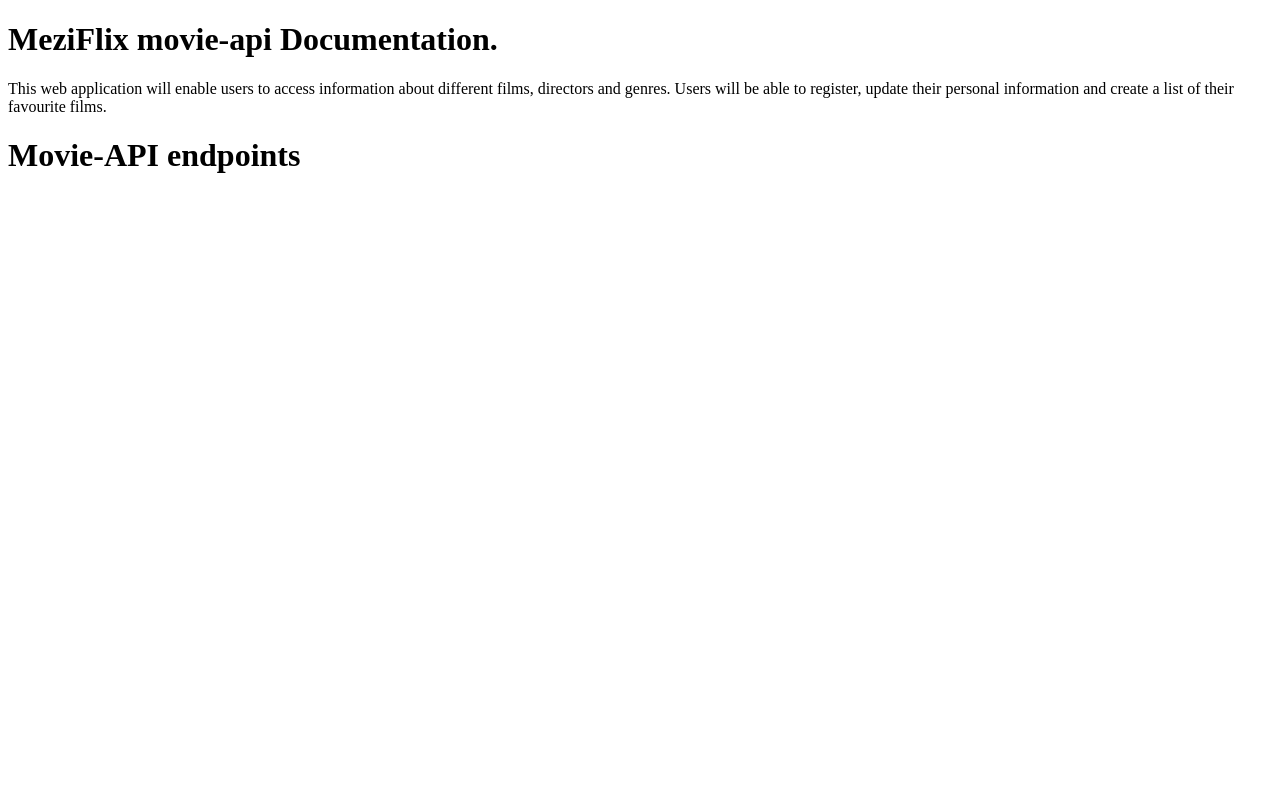
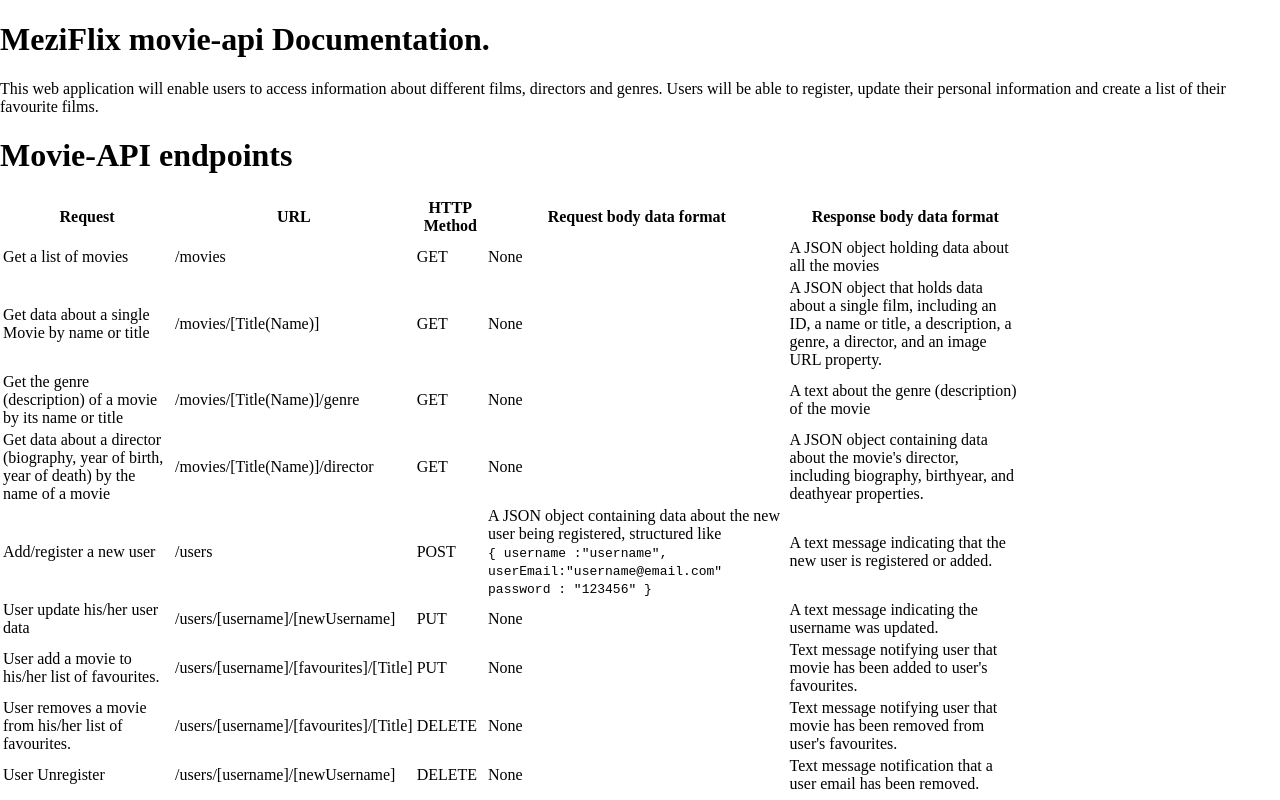
Before and after one commit to Mezekr/MeziFlix-app, a website: page public/documentation.html in a window 1280 px wide. Drawn offline with Linux system fonts and the light colour scheme.

Commit message:
add content to the API endpoints table

```diff
--- a/public/documentation.html
+++ b/public/documentation.html
@@ -4,6 +4,7 @@
 <head>
     <meta charset="UTF-8">
     <meta name="viewport" content="width=device-width, initial-scale=1.0">
+    <link rel="stylesheet" href="style.css">
     <title>Documentation</title>
 </head>
 
@@ -18,9 +19,109 @@
     </header>
     <main>
         <h1>Movie-API endpoints</h1>
-        <table>
-            <thead></thead>
-            <tbody></tbody>
+        <table style="width: 80%;">
+            <thead>
+                <tr>
+                    <th>Request</th>
+                    <th>URL</th>
+                    <th>HTTP Method</th>
+                    <th>Request body data format</th>
+                    <th>Response body data format </th>
+                </tr>
+            </thead>
+            <tbody>
+                <tr>
+                    <td>Get a list of movies</td>
+                    <td>/movies</td>
+                    <td>GET</td>
+                    <td>None</td>
+                    <td>A JSON object holding data about all the movies </td>
+                </tr>
+                <tr>
+                    <td>Get data about a single Movie by name or title</td>
+                    <td>/movies/[Title(Name)]</td>
+                    <td>GET</td>
+                    <td>None</td>
+                    <td>A JSON object that holds data about a single film,
+                        including an ID, a name or title, a description, a
+                        genre, a director, and an image URL property.
+                    </td>
+                </tr>
+                <tr>
+                    <td>Get the genre (description) of a movie by its name or
+                        title</td>
+                    <td>/movies/[Title(Name)]/genre</td>
+                    <td>GET</td>
+                    <td>None</td>
+                    <td>A text about the genre (description) of the movie</td>
+                </tr>
+                <tr>
+                    <td>Get data about a director (biography, year of birth,
+                        year of death) by the name of a movie
+                    </td>
+                    <td>/movies/[Title(Name)]/director</td>
+                    <td>GET</td>
+                    <td>None</td>
+                    <td>A JSON object containing data about the movie's
+                        director, including biography, birthyear, and deathyear
+                        properties.
+                    </td>
+                </tr>
+                <tr>
+                    <td>Add/register a new user</td>
+                    <td>/users</td>
+                    <td>POST</td>
+                    <td>A JSON object containing data about the new user being
+                        registered, structured like <br>
+                        <code>{ username :"username",
+                            userEmail:"username@email.com"
+                            password : "123456" }</code>
+                    </td>
+                    <td>A text message indicating that the new user is
+                        registered or added.
+                    </td>
+                </tr>
+                <tr>
+                    <td>User update his/her user data </td>
+                    <td>/users/[username]/[newUsername]</td>
+                    <td>PUT</td>
+                    <td> None</td>
+                    <td>A text message indicating the username was updated.
+                    </td>
+                </tr>
+                <tr>
+                    <td>User add a movie to his/her list of favourites.</td>
+                    <td>/users/[username]/[favourites]/[Title]</td>
+                    <td>PUT</td>
+                    <td> None</td>
+                    <td>Text message notifying user that movie has been added to
+                        user's favourites.
+                    </td>
+                </tr>
+                <tr>
+                    <td>User removes a movie from his/her list of favourites.
+                    </td>
+                    <td>/users/[username]/[favourites]/[Title]</td>
+                    <td>DELETE</td>
+                    <td> None</td>
+                    <td>Text message notifying user that movie has been removed
+                        from user's favourites.
+                    </td>
+                </tr>
+                <tr>
+                    <td> User Unregister </td>
+                    <td>/users/[username]/[newUsername]</td>
+                    <td>DELETE</td>
+                    <td> None</td>
+                    <td>Text message notification that a user email has been
+                        removed.
+                    </td>
+                </tr>
+
+
+
+
+            </tbody>
             <tbody></tbody>
         </table>
     </main>
```
